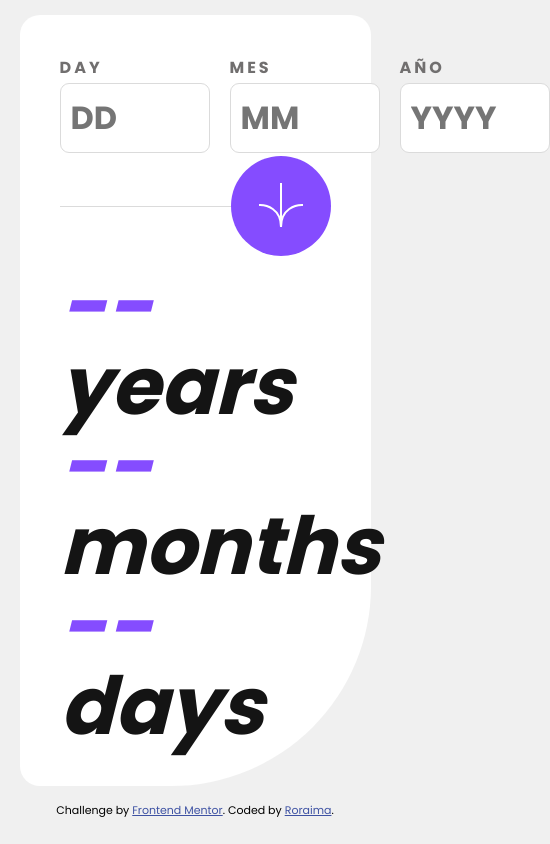
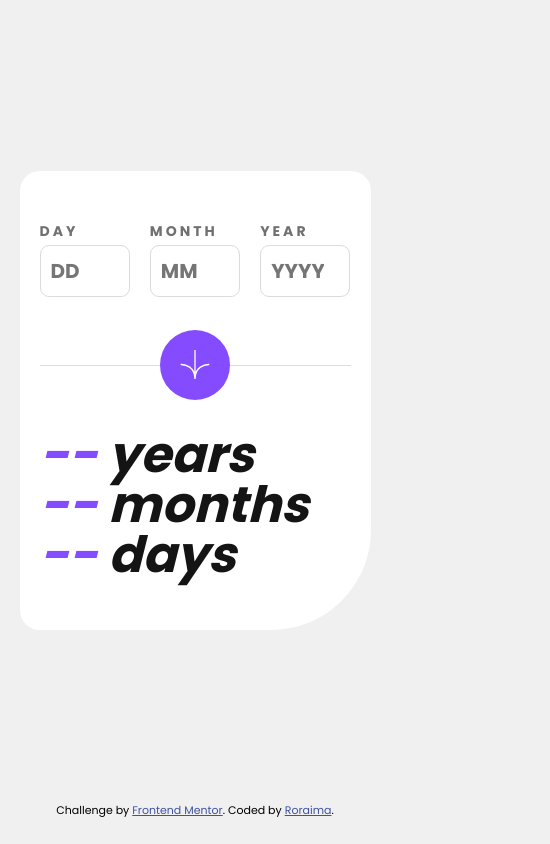
Before and after one commit to roraima1986/age-calculator.github.io, a plain HTML site: page index.html in a window 390 px wide. Shown: the whole page, 550 px wide, since content can reach past the window. Drawn offline with Linux system fonts and the light colour scheme; files whose address does not match are found by name.

Commit message:
CSS Responsive

```diff
--- a/assets/css/responsive.css
+++ b/assets/css/responsive.css
@@ -5,5 +5,41 @@
 }
 
 @media (max-width: 768px) {
+    .form__container {
+        margin-bottom: 3rem;
+    }
+
+    .form__group {
+       flex-basis: calc(100% - 33%);
+    }
+
+    .form__button-container {
+        justify-content: center;
+        margin-bottom: 3rem;
+    }
+
+    .form__btn {
+        width: 70px;
+        height: 70px;
+    }
+
+    .result__item {
+        font-size: 5rem;
+    }
+}
+
+@media (max-width: 576px) {
+    .layout {
+        padding: 5rem 2rem;
+        border-radius: 2rem 2rem 10rem 2rem;
+    }
+
+    .form__label {
+        font-size: 1.4rem;
+    }
+
+    .form__input {
+        font-size: 2rem;
+    }
 
 }
--- a/assets/css/styles.css
+++ b/assets/css/styles.css
@@ -43,12 +43,13 @@ body {
     justify-content: center;
     align-items: center;
     margin: 0 auto;
+    padding: 3rem 0;
 }
 
 .layout {
     width: 75rem;
     background-color: var(--color-white);
-    padding: 4rem;
+    padding: 5rem;
     border-radius: 2rem 2rem 20rem 2rem;
 }
 
@@ -64,6 +65,7 @@ body {
 }
 
 .form__group {
+    flex-basis: 20%;
     display: flex;
     flex-direction: column;
     gap: 0.3rem;
@@ -78,7 +80,7 @@ body {
 }
 
 .form__input {
-    width: 15rem;
+    width: 100%;
     padding: 1rem;
     border: 1px solid var(--color-light-gray);
     border-radius: 0.9rem;
@@ -117,7 +119,7 @@ body {
     background-color: var(--color-purple);
     border: none;
     border-radius: 50%;
-    padding: 1rem;
+    padding: 2rem;
     transition: all 300ms ease;
     cursor: pointer;
     z-index: 2;
@@ -125,6 +127,10 @@ body {
 
 .form__btn:hover {
     background-color: var(--color-dark);
+}
+
+.form__btn img {
+    width: 100%;
 }
 
 /* Resultado */
--- a/index.html
+++ b/index.html
@@ -31,14 +31,14 @@
 
           <!--Mes-->
           <div class="form__group">
-            <label class="form__label" for="month">Mes</label>
+            <label class="form__label" for="month">Month</label>
             <input type="number" class="form__input" id="day" name="month" placeholder="MM" min="1" max="12" />
             <p class="form__error"></p>
           </div>
 
           <!--Año-->
           <div class="form__group">
-            <label class="form__label" for="year">Año</label>
+            <label class="form__label" for="year">Year</label>
             <input type="number" class="form__input" id="year" name="year" placeholder="YYYY" />
             <p class="form__error"></p>
           </div>
@@ -48,7 +48,7 @@
         <div class="form__button-container">
           <div class="line"></div>
           <button type="button" class="form__btn">
-            <img src="./assets/images/icon-arrow.svg" class="" alt="arrow button" />
+            <img src="./assets/images/icon-arrow.svg" alt="arrow button" />
           </button>
         </div>
 
@@ -62,8 +62,6 @@
       </section>
     </div>
 
-
-
   </main>
 
   <!--Pie de página-->
```
